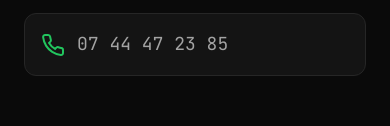
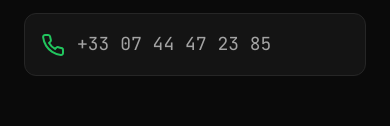
Before and after one commit to Matt0967/matt0967.github.io, a website: page index.html in a window 390 px wide. Shown: the part 6401-6527 px from the top of the page. Drawn offline with Linux system fonts and the light colour scheme.

Commit message:
Update: Add international dialing code to contact phone number

```diff
--- a/index.html
+++ b/index.html
@@ -234,7 +234,7 @@
                     </a>
                     <a href="tel:+33658117393" class="contact-item">
                         <svg width="24" height="24" viewBox="0 0 24 24" fill="none" stroke="currentColor" stroke-width="2"><path d="M22 16.92v3a2 2 0 0 1-2.18 2 19.79 19.79 0 0 1-8.63-3.07 19.5 19.5 0 0 1-6-6 19.79 19.79 0 0 1-3.07-8.67A2 2 0 0 1 4.11 2h3a2 2 0 0 1 2 1.72 12.84 12.84 0 0 0 .7 2.81 2 2 0 0 1-.45 2.11L8.09 9.91a16 16 0 0 0 6 6l1.27-1.27a2 2 0 0 1 2.11-.45 12.84 12.84 0 0 0 2.81.7A2 2 0 0 1 22 16.92z"/></svg>
-                        07 44 47 23 85
+                        +33 07 44 47 23 85
                     </a>
                 </div>
             </div>
```
